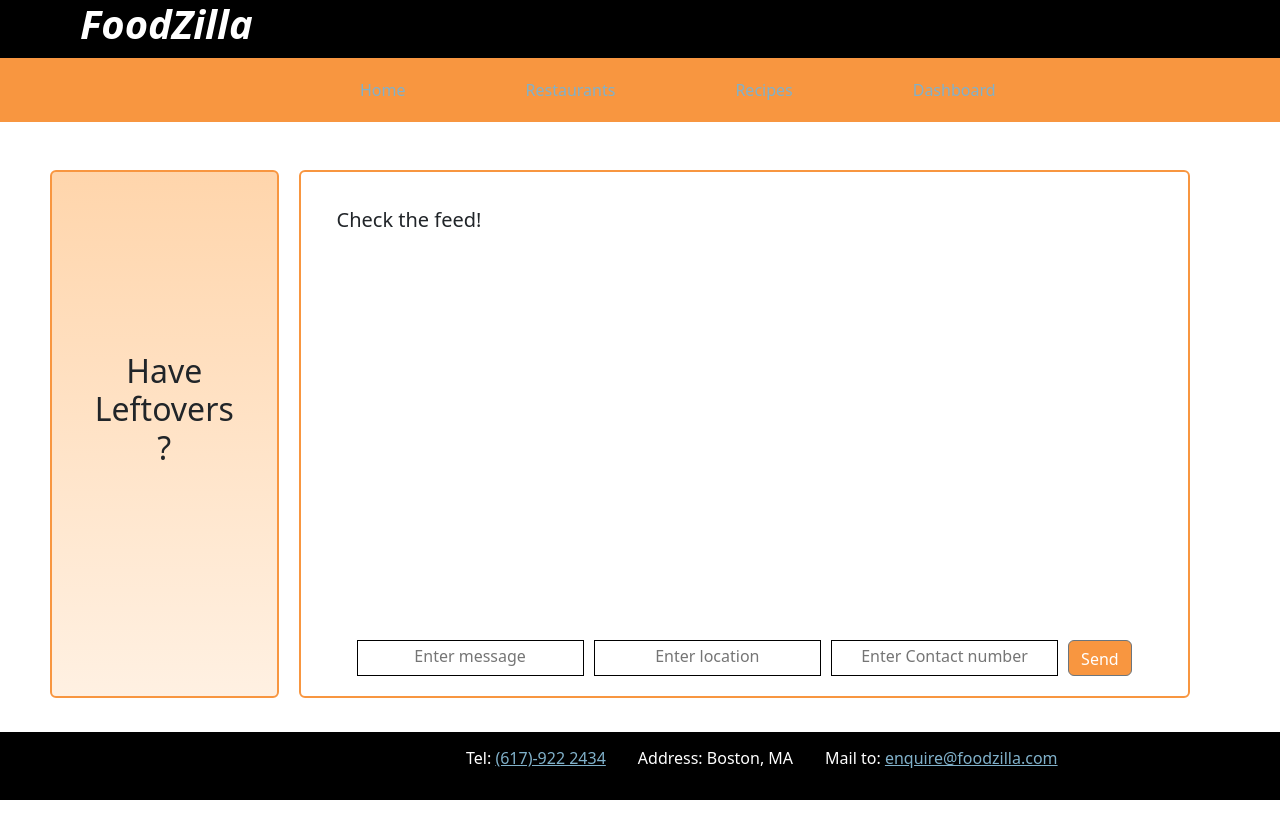
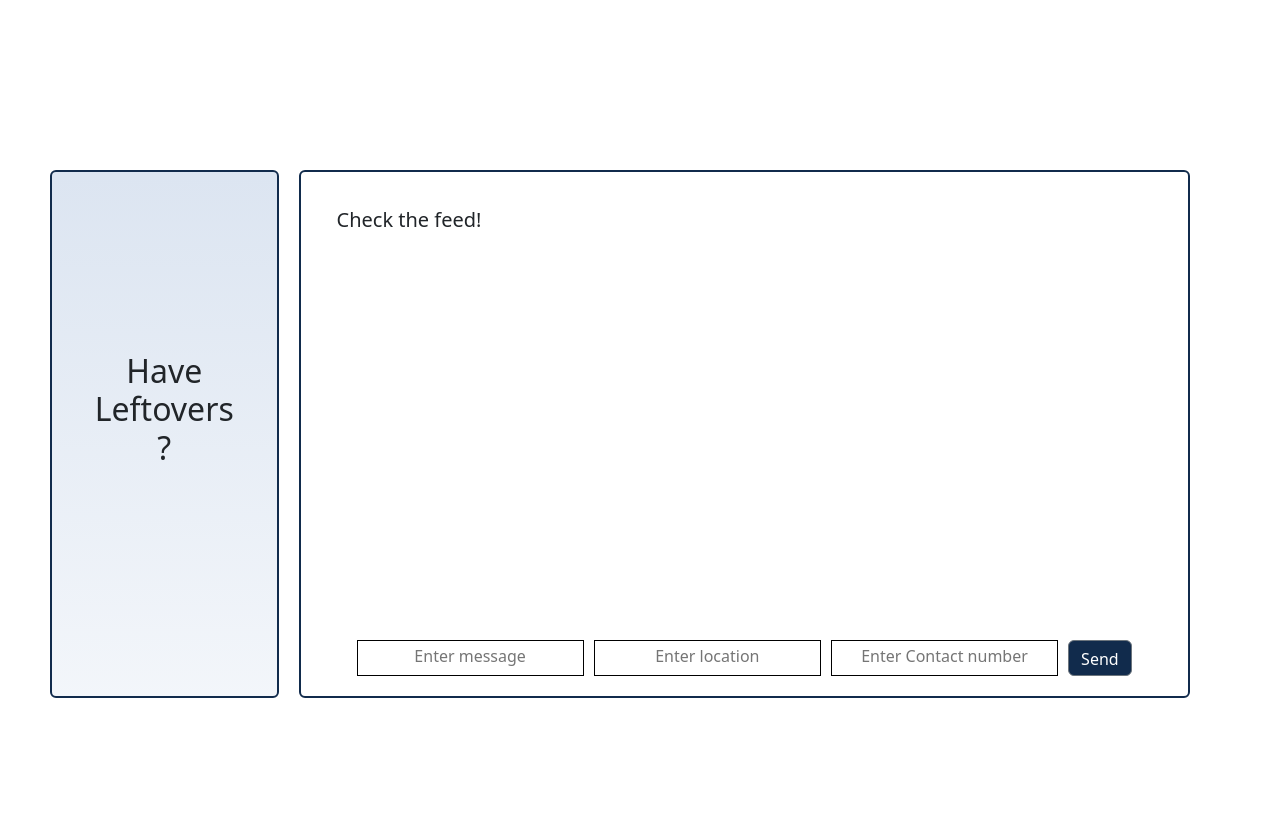
Before and after one commit to kkruthika6/foodzilla, a React (Create React App) app in the folder foodzilla-app/: page /dashboard in a window 1280 px wide. Built offline with nearby package versions, Linux system fonts and the light colour scheme.

Commit message:
Recipes and dashboard CSS changed

```diff
--- a/foodzilla-app/src/pages/Dashboard/Dashboard.css
+++ b/foodzilla-app/src/pages/Dashboard/Dashboard.css
@@ -16,13 +16,13 @@ header, footer{
 }
 
 .feedtext {
-    background-color: white;
+    background-color: rgb(212, 223, 238);
     color: black;
     border-left: 8px solid black !important;
     border: 1px solid black;
 }
 .title{
-    background: linear-gradient(to bottom, #ffcc99 -34%, #ffffff 153%);
+    background: linear-gradient(to bottom, rgb(212, 223, 238) -34%, #ffffff 153%);
 }
 
 input{
@@ -52,66 +52,19 @@ header{
 
 .sendbtn {
     width: 80px;
-    background-color: #f89640;
+    background-color: rgb(17, 43, 76);
 }
 
 .card {
   padding: 20px;
-  border: 2px solid #f89640;
+  border: 2px solid rgb(17, 43, 76);
   height: 80%;
   margin: 10px;
 }
 
-.nav {
-    overflow: hidden;
-    background-color: #f89640;
-
-  }
-
-  li {
-    float: left;
-    display: block;
-    color: white;
-    text-align: center;
-    padding: 14px 16px;
-    text-decoration: none;
-  }
-
- .nav a {
-    float: left;
-    display: block;
-    color: white;
-    text-align: center;
-    padding: 20px 60px;
-    text-decoration: none;
-  }
-
- .nav a:hover {
-    background-color: black;
-  }
-
-  .nav .icon {
-    display: none;
-  }
-
-  ul{
-    list-style-type: none;
-    padding: 0;
-    overflow: hidden;
-    margin-left: 20px;
-  }
-
-  footer {
-    position: fixed;
-    left: 0;
-    bottom: 0;
-    width: 100%;
-    color: white;
-    text-align: center;
-}
 
 a:link {
-    color:#80b1ca;
+    color: rgb(17, 43, 76);
 }
 
 .container{
--- a/foodzilla-app/src/pages/Dashboard/Dashboard.js
+++ b/foodzilla-app/src/pages/Dashboard/Dashboard.js
@@ -28,15 +28,6 @@ function Dashboard() {
 
     return (
         <>
-            <header>
-                <h1>FoodZilla</h1>
-                <nav class="nav" id="myTopnav">
-                    <Link to='/mainpage'>Home</Link>
-                    <Link to='/restaurants'>Restaurants</Link>
-                    <Link to='/recipes'>Recipes</Link>
-                    <Link to='/dashboard'>Dashboard</Link>
-                </nav>
-            </header>
             <div class="container">
                 <Container>
                     <Col md="3">
@@ -79,13 +70,6 @@ function Dashboard() {
                     </Col>
                 </Container>
             </div>
-            <footer>
-                <ul>
-                    <li>Tel: <a href="telto:(617)-922 2434">(617)-922 2434</a></li>
-                    <li>Address: Boston, MA</li>
-                    <li>Mail to: <a href="mailto:enquire@foodzilla.com">enquire@foodzilla.com</a></li>
-                </ul>
-            </footer>
         </>
     )
 }
--- a/foodzilla-app/src/pages/Home/Home.js
+++ b/foodzilla-app/src/pages/Home/Home.js
@@ -10,7 +10,6 @@ function Home() {
             <h1>HOME</h1>
             <Link to='/userlogin'>User Login</Link>
             <Link to='/ownerlogin'>Owner Login</Link>
-            <p>{"http://maps.google.com/maps?q=" +data}</p>
         </>
 
     );
--- a/foodzilla-app/src/pages/Recipes/Recipes.js
+++ b/foodzilla-app/src/pages/Recipes/Recipes.js
@@ -33,15 +33,6 @@ function Recipes() {
 
     return (
         <>
-            <header>
-                <h1>FoodZilla</h1>
-                <nav class="nav" id="myTopnav">
-                    <Link to='/mainpage'>Home</Link>
-                    <Link to='/restaurants'>Restaurants</Link>
-                    <Link to='/recipes'>Recipes</Link>
-                    <Link to='/dashboard'>Dashboard</Link>
-                </nav>
-            </header>
             <div className='container'>
                 <Container>
                     <Col md="3">
@@ -129,13 +120,6 @@ function Recipes() {
                     </Col>
                 </Container>
             </div>
-            <footer>
-                <ul>
-                    <li>Tel: <a href="telto:(617)-922 2434">(617)-922 2434</a></li>
-                    <li>Address: Boston, MA</li>
-                    <li>Mail to: <a href="mailto:enquire@foodzilla.com">enquire@foodzilla.com</a></li>
-                </ul>
-            </footer>
         </>
     );
 }
```
